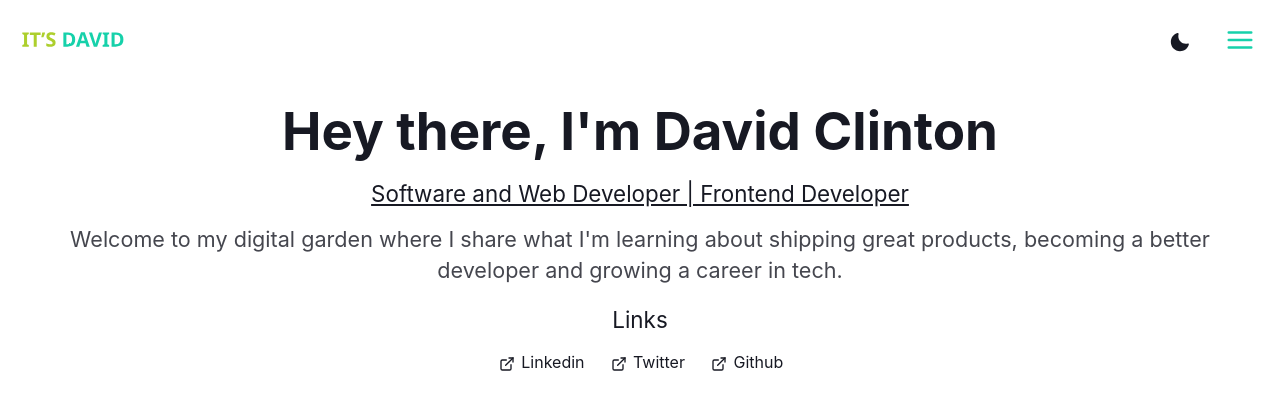
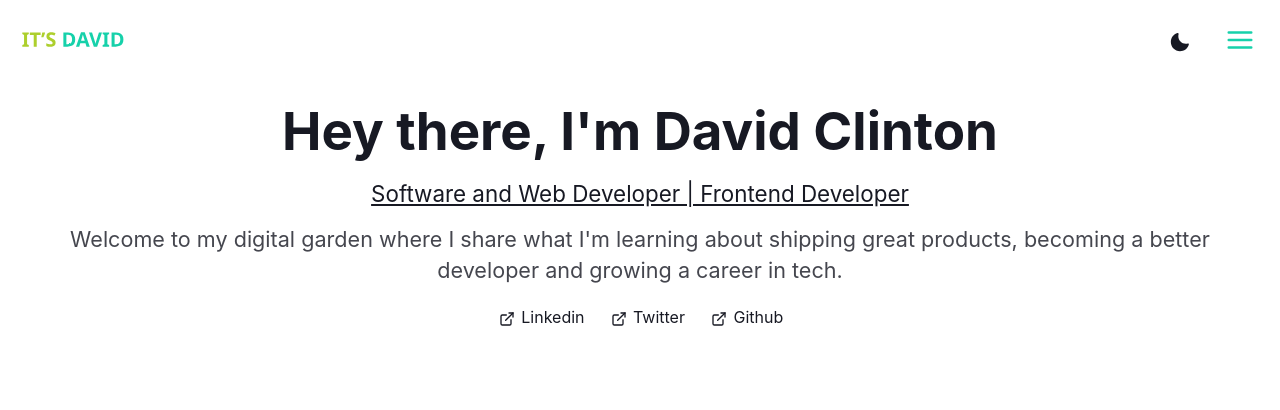
Before and after one commit to daveclinton/smallfeature, a React (Vite) app: page / in a window 1280 px wide. Shown: the top 410 px of the page. Built offline with nearby package versions, Linux system fonts and the light colour scheme.

Commit message:
feat: Add links stack direction

```diff
--- a/src/components/Links.tsx
+++ b/src/components/Links.tsx
@@ -1,5 +1,5 @@
 import * as React from "react";
-import { Center, Link, Stack, Text } from "@chakra-ui/react";
+import { Center, Link, Stack } from "@chakra-ui/react";
 import { ExternalLinkIcon } from "@chakra-ui/icons";
 
 const linkData = [
@@ -11,9 +11,6 @@ const linkData = [
 const Links: React.FC = () => {
   return (
     <Center display="flex" flexDir="column">
-      <Text mb="1rem" textStyle="h2">
-        Links
-      </Text>
       <Stack direction="row" spacing="24px">
         {linkData.map(({ href, text }, data) => (
           <Link key={data} href={href} isExternal>
```
